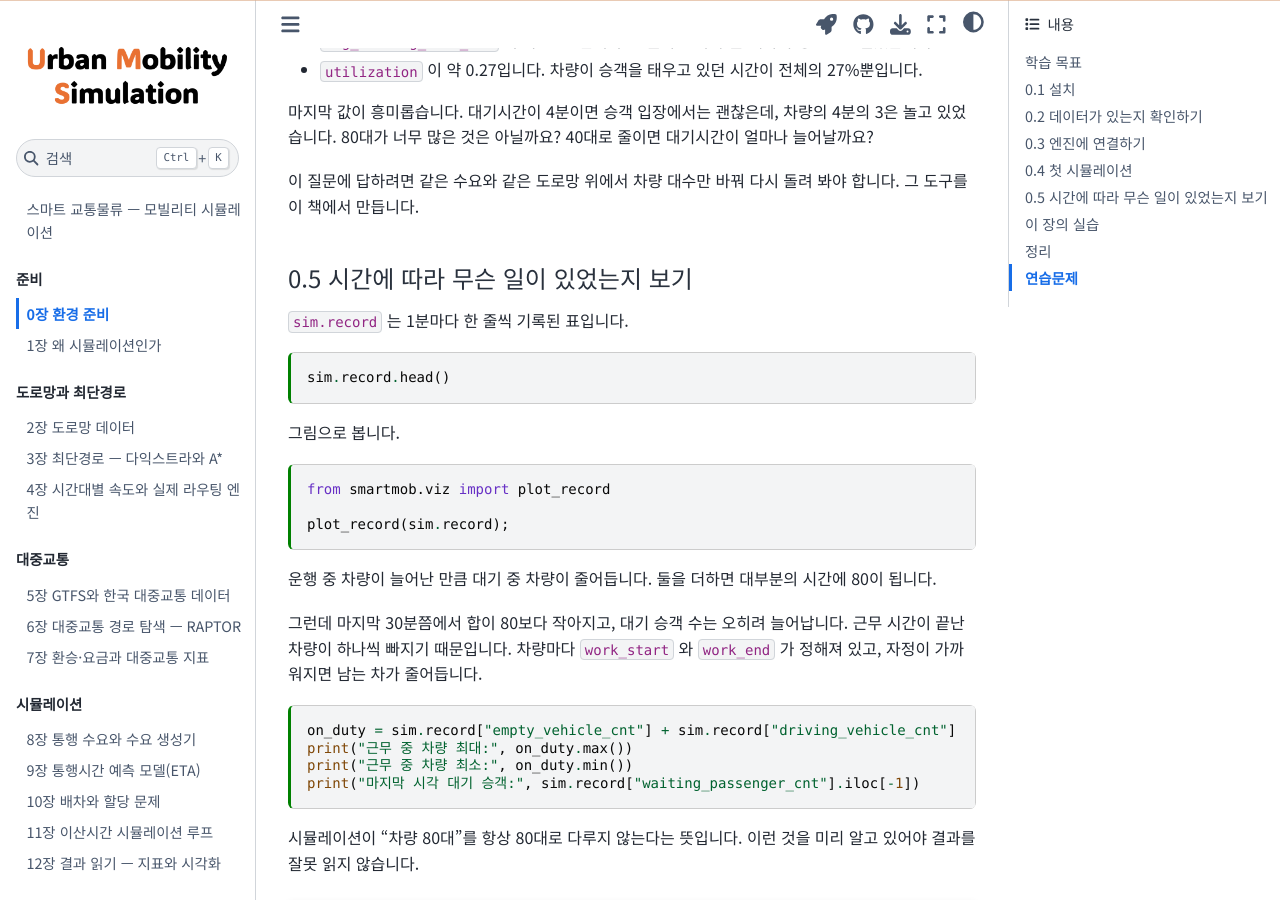
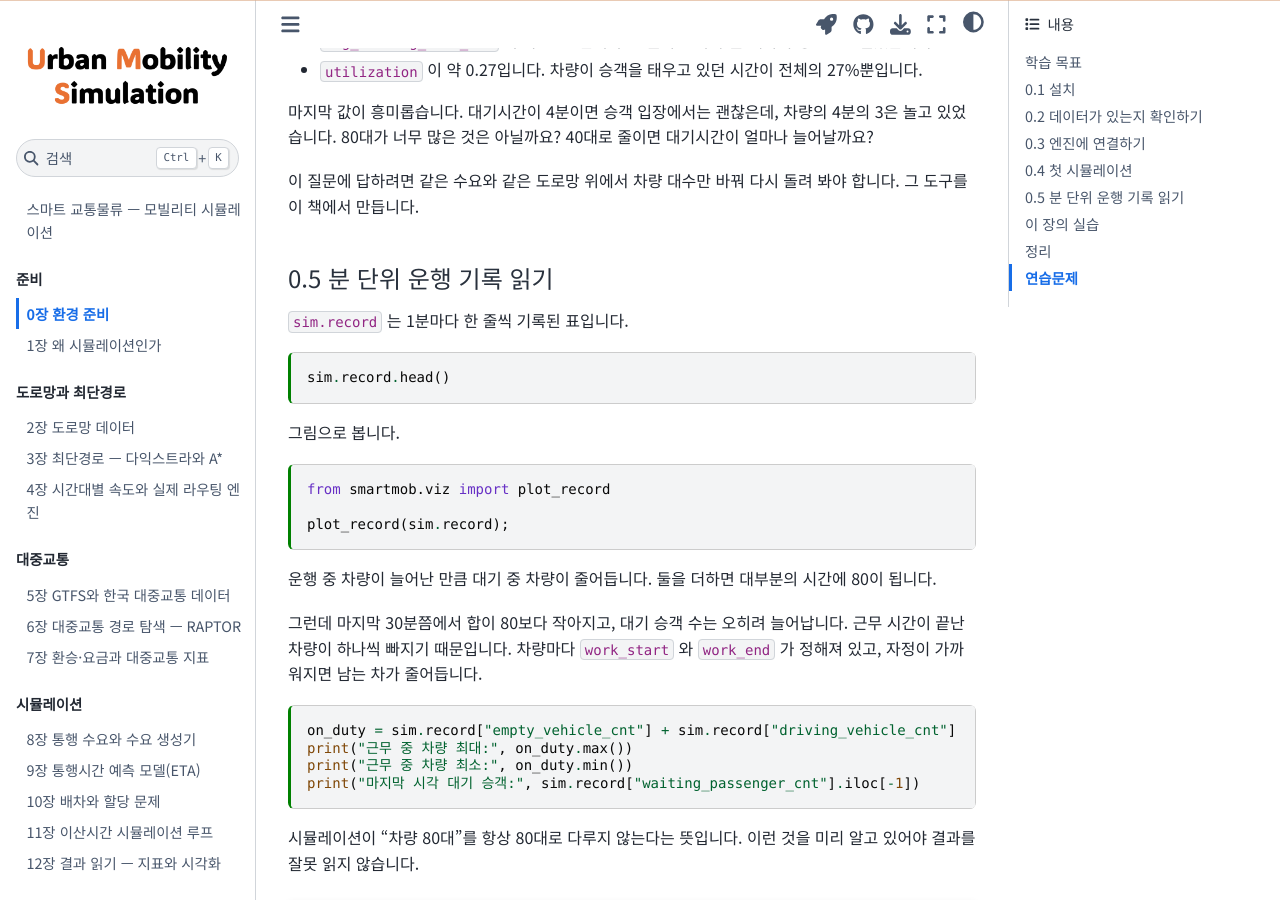
Before and after one commit to jihoyeo/mobility-simulation-book, a Jupyter Book: the page built from ko/ch00_setup.md, in a window 1280 px wide and 900 px high, scrolled down 4281 px. Built offline with Jupyter Book 1.0.4 settings and Sphinx 7.4.7 and the Sphinx Book theme 1.1.4, drawn with Linux system fonts in a browser that asks for light colours.

Commit message:
0.5절 제목을 분 단위 운행 기록으로 구체화

```diff
--- a/ko/ch00_setup.md
+++ b/ko/ch00_setup.md
@@ -173,7 +173,7 @@ sim.summary()
 
 이 질문에 답하려면 같은 수요와 같은 도로망 위에서 차량 대수만 바꿔 다시 돌려 봐야 합니다. 그 도구를 이 책에서 만듭니다.
 
-## 0.5 시간에 따라 무슨 일이 있었는지 보기
+## 0.5 분 단위 운행 기록 읽기
 
 `sim.record` 는 1분마다 한 줄씩 기록된 표입니다.
 
```
Also changed, not shown: 1 other file.
